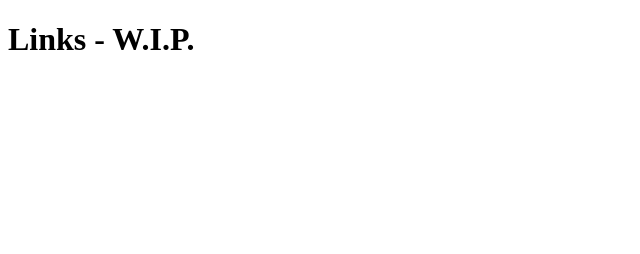
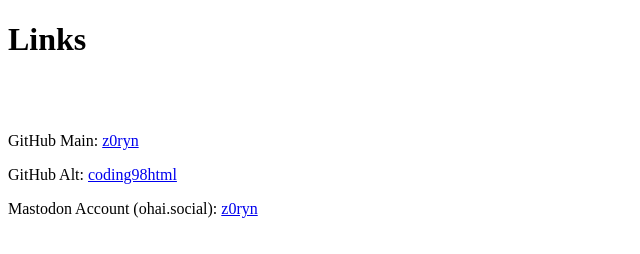
Before and after one commit to z0ryn/links, a plain HTML site: page index.html in a window 1280 px wide. Shown: the whole page, without its empty margins (0-640 px from the left). Drawn offline with Linux system fonts and the light colour scheme.

Commit message:
Added personal social media links

```diff
--- a/index.html
+++ b/index.html
@@ -4,6 +4,11 @@
         <title>links</title>
     </head>
     <body>
-        <h1>Links - W.I.P.</h1>
+        <h1>Links</h1>
+        <br>
+        <br>
+        <p class="links">GitHub Main: <a href="https://github.com/z0ryn" target="_blank">z0ryn</a></p>
+        <p class="links">GitHub Alt: <a href="https://github.com/coding98html" target="_blank">coding98html</a></p>
+        <p class="links">Mastodon Account (ohai.social): <a href="https://ohai.social/@z0ryn">z0ryn</a></p>
     </body>
 </html>
```
